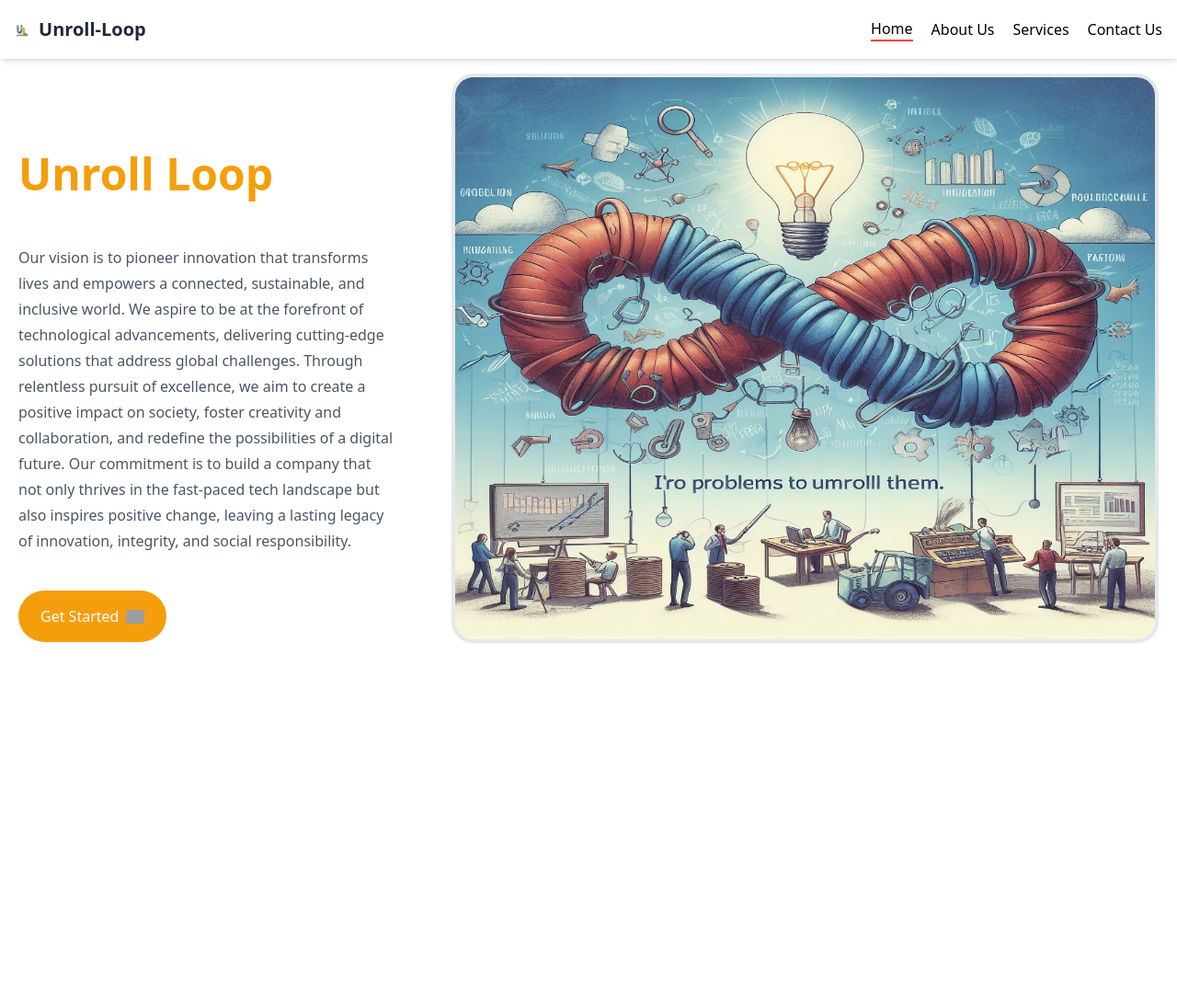
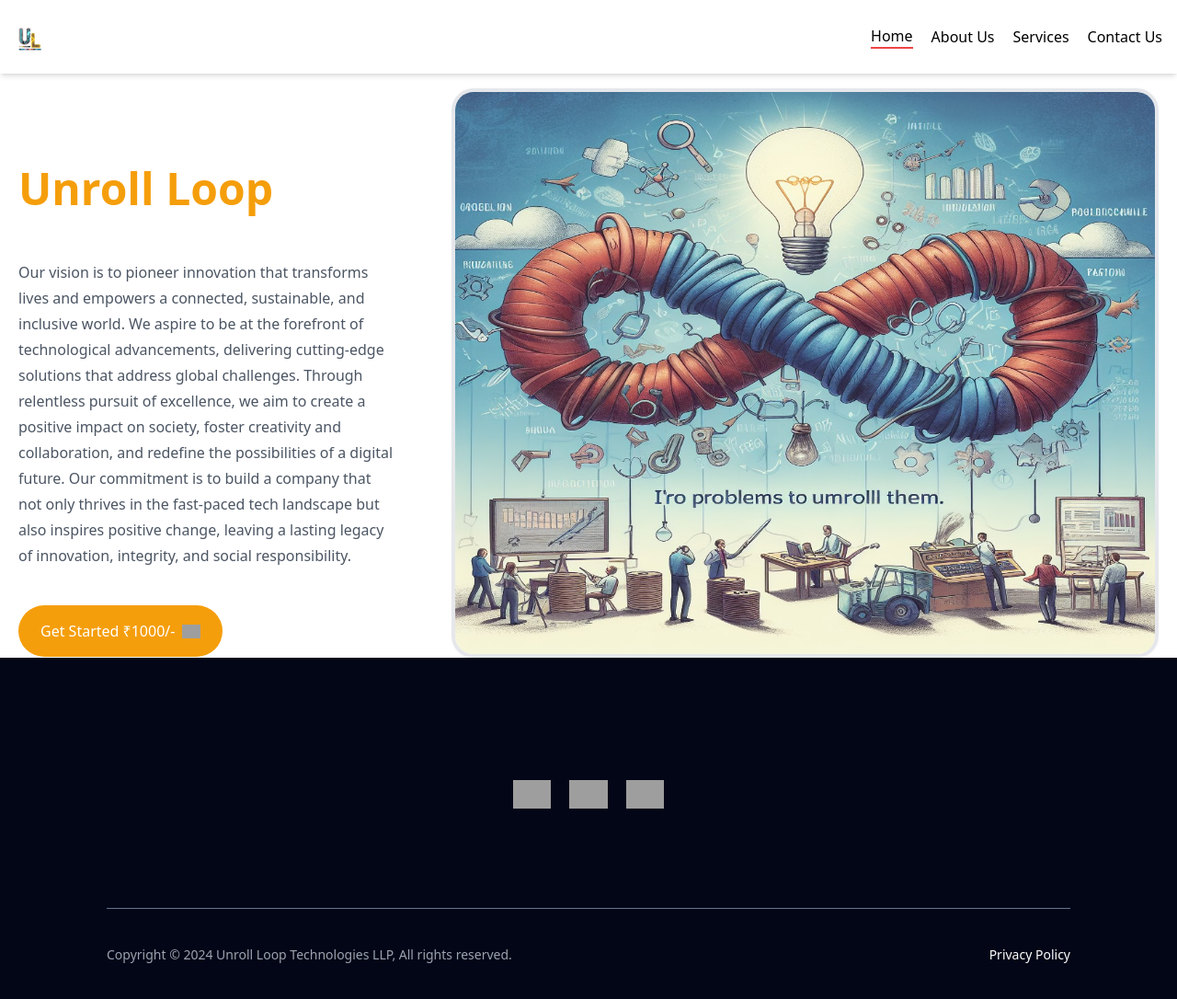
Before and after one commit to Unroll-Loop-Technologies-LLP/Unroll-loop-frontend, a React (Vite) app: page / in a window 1280 px wide. Shown: the whole page at 92% size. Before the commit the page ends 800 px from the top, so only its background shows below. Built offline with nearby package versions, Linux system fonts and the light colour scheme; grey boxes are pictures that could not be loaded.

Commit message:
Bug fixes for the web

```diff
--- a/src/App.jsx
+++ b/src/App.jsx
@@ -6,6 +6,7 @@
 import HomeComponent from './components/Home';
 import AvboutComponent from './components/AboutUs';
 import ServiceComponent from './components/Services';
+import Footer from './components/Footer';
 import ContactUs from './components/ContactUs';
 
 export const App = () => {
@@ -17,7 +18,9 @@
                 <Route path="/about" element={<AvboutComponent />} />
                 <Route path="/contact" element={<ContactUs />} />
                 <Route path="/services" element={<ServiceComponent />} />
+                {/* <Route path="/privacy" element={<PrivacyPolicy/>}/> */}
             </Routes>
+            <Footer />
                     {/* Add other routes here */}
             </Router>
     );
--- a/src/components/ContactUs.jsx
+++ b/src/components/ContactUs.jsx
@@ -1,9 +1,10 @@
+import contactImage from '../assets/contactus.jpeg';
 function ContactUs() {
   return (
     <section className="text-gray-600 body-font relative">
       <div className="absolute inset-0 bg-gray-300">
         <img
-          src="https://th.bing.com/th/id/OIP.E0yEvGDqXof63L66vR1r3AHaEK?w=2560&h=1440&rs=1&pid=ImgDetMain"
+        src={contactImage}
           alt="image"
           className="h-full md:h-64 lg:h-full object-cover w-full"
         />
@@ -11,10 +12,10 @@
       <div className="container px-5 py-24 mx-auto flex">
         <div className="lg:w-1/3 md:w-1/2 bg-white rounded-lg p-8 flex flex-col md:ml-auto w-full mt-10 md:mt-0 relative z-10 shadow-md">
           <h2 className="text-gray-900 text-lg mb-1 font-medium title-font">
-            Feedback
+            Contact Us
           </h2>
           <p className="leading-relaxed mb-5 text-gray-600">
-            Please Provide your feedback Query
+            Please Provide your Query
           </p>
           <div className="relative mb-4">
             <label htmlFor="email" className="leading-7 text-sm text-gray-600">
@@ -24,6 +25,8 @@
               type="email"
               id="email"
               name="email"
+              required
+              aria-required
               className="w-full bg-white rounded border border-gray-300 focus:border-indigo-500 focus:ring-2 focus:ring-indigo-200 text-base outline-none text-gray-700 py-1 px-3 leading-8 transition-colors duration-200 ease-in-out"
             ></input>
           </div>
@@ -37,12 +40,19 @@
             <textarea
               id="message"
               name="message"
+              required
+              aria-required
               className="w-full bg-white rounded border border-gray-300 focus:border-indigo-500 focus:ring-2 focus:ring-indigo-200 h-32 text-base outline-none text-gray-700 py-1 px-3 resize-none leading-6 transition-colors duration-200 ease-in-out"
             ></textarea>
           </div>
           <button className="text-white bg-indigo-500 border-0 py-2 px-6 focus:outline-none hover:bg-indigo-600 rounded text-lg">
             Submit
           </button>
+          <div className="text-black   font-medium mt-4">Address:</div>
+          <div className="text-gray-800">Unroll Loop Technologies LLP</div>
+          <div className="text-gray-800">Sagara, Karnataka, India - 577401</div>
+          <a className="text-gray-800 no-underline font-semibold" href="mailto:contact@unrollloop.com">contact@unrollloop.com</a>
+
           {/* <p className="text-xs text-gray-500 mt-3">Chicharrones blog helvetica normcore iceland tousled brook viral artisan.</p> */}
         </div>
       </div>
--- a/src/components/Footer.jsx
+++ b/src/components/Footer.jsx
@@ -1,66 +1,52 @@
 import * as React from "react";
+import { Link } from "react-router-dom";
 
 function Footer(props) {
+  const navigateToPrivacy = ()=> {
+    window.open('https://privacy.unrollloop.com');
+  }
   return (
     <div className="justify-center items-stretch bg-slate-950 flex flex-col px-16 max-md:px-5">
       <div className="max-w-screen-xl items-stretch flex flex-col mx-5 px-8 max-md:max-w-full max-md:mr-2.5 max-md:px-5">
         <div className="items-center flex flex-col justify-center px-16 py-12 max-md:max-w-full max-md:px-5">
           <div className="flex w-[482px] max-w-full flex-col items-stretch my-8">
-            <img
-              loading="lazy"
-              srcSet="..."
-              className="aspect-[2.46] object-contain object-center w-[118px] justify-center items-center overflow-hidden self-center max-w-full"
-            />
-            <span className="items-stretch flex justify-between gap-5 mt-12 px-2 py-1 max-md:max-w-full max-md:flex-wrap max-md:mt-10">
-              <div className="text-gray-400 text-sm leading-5 grow whitespace-nowrap">
-                Offerings
-              </div>
-              <div className="text-gray-400 text-sm leading-5">Experts</div>
-              <div className="text-gray-400 text-sm leading-5">
-                Testimonials
-              </div>
-              <div className="text-gray-400 text-sm leading-5">Pricing</div>
-              <div className="text-gray-400 text-sm leading-5 grow whitespace-nowrap">
-                Trusted Partners
-              </div>
-            </span>
-            <div className="justify-between items-start self-center flex w-[168px] max-w-full gap-5 mt-12 px-0.5 max-md:mt-10">
-              <img
-                loading="lazy"
-                src="https://cdn.builder.io/api/v1/image/assets/TEMP/223196cc050da7323c36ad3c6c930a6e47c0746a58de52791e6093f336962948?"
-                className="aspect-square object-contain object-center w-full overflow-hidden shrink-0 flex-1 my-auto"
-              />
+            <div className="justify-between items-center self-center flex w-[168px] max-w-full gap-5 mt-12 px-0.5 max-md:mt-10">
+            <Link to="https://www.instagram.com/unrollloop" className="h-16" target="_blank">
                 <img
                   loading="lazy"
                 src="https://cdn.builder.io/api/v1/image/assets/TEMP/eedbae69d62cd525390c8f25a94981325a479367169a0db3d991e56590c2f998?"
                   className="aspect-square object-contain object-center w-full justify-center items-center overflow-hidden shrink-0 flex-1 my-auto"
                 />
+              </Link>
+              <Link to="https://www.x.com/unrollloop" className="h-16" target="_blank">
                 <img
                   loading="lazy"
                 src="https://cdn.builder.io/api/v1/image/assets/TEMP/734a25bcf7d7fd53a584899ce351d0062ee352792164696690416da5d804ace0?"
-                className="aspect-square object-contain object-center w-full overflow-hidden shrink-0 flex-1"
+                  className="aspect-square object-contain object-center w-full justify-center items-center overflow-hidden shrink-0 flex-1 my-auto"
                 />
+              </Link>
+              <Link to="https://www.linkedin.com/company/unrollloop" className="h-16" target="_blank">
                 <img
                   loading="lazy"
                   src="https://cdn.builder.io/api/v1/image/assets/TEMP/d12ce435c7e2830002871ca8d7e2b5306627baa50a8d3a3d98abf6dd3d104131?"
                   className="aspect-square object-contain object-center w-full justify-center items-center overflow-hidden shrink-0 flex-1 my-auto"
                 />
+              </Link>
             </div>
           </div>
         </div>
         <span className="justify-between items-stretch border-t-[color:var(--System-colors-Blue-Gray-Secondary,#64748B)] flex w-full gap-5 py-10 border-t border-solid max-md:max-w-full max-md:flex-wrap">
           <div className="text-gray-400 text-sm leading-5 grow shrink basis-auto max-md:max-w-full">
-            Copyright � 2023 Ben Greenfield Life � Health, Diet, Fitness, Family
-            & Faith. All rights reserved
+            Copyright &copy; 2024 Unroll Loop Technologies LLP, All rights reserved.
           </div>
           <span className="items-stretch flex gap-4">
-            <div className="text-white text-sm leading-5 grow whitespace-nowrap">
+            <div className="text-white text-sm leading-5 grow whitespace-nowrap cursor-pointer" onClick={navigateToPrivacy}>
               Privacy Policy
             </div>
-            <div className="text-slate-500 text-sm leading-5">|</div>
-            <div className="text-white text-sm leading-5 grow whitespace-nowrap">
+            {/* <div className="text-slate-500 text-sm leading-5">|</div> */}
+            {/* <div className="text-white text-sm leading-5 grow whitespace-nowrap">
               Terms of Service
-            </div>
+            </div> */}
           </span>
         </span>
       </div>
--- a/src/components/Home.jsx
+++ b/src/components/Home.jsx
@@ -27,7 +27,7 @@
                 to="/contact"
                 className="flex items-center text-white text-base font-medium leading-6 bg-amber-500 px-6 py-4 rounded-[100px] max-md:px-5"
               >
-                Get Started
+                Get Started &#8377;1000/-
                 <img
                   loading="lazy"
                   src="https://cdn.builder.io/api/v1/image/assets/TEMP/a0a6792b52c93f60003e338388f28ee3f29b7c7d917cdf1e286a0ffc0c321cf2?"
--- a/src/components/Navbar.jsx
+++ b/src/components/Navbar.jsx
@@ -71,17 +71,15 @@
 
     <nav className="bg-white shadow-md w-full">
       <div className="container mx-auto px-4">
-        <div className="flex items-center justify-between py-4">
+        <div className="flex items-center justify-between py-2">
           {/* Logo and Text in the same div */}
           <div className="flex items-center">
             <img
               src={UnrollLoopLogo}
               alt="Unroll Loop Logo"
-              className="h-8 w-auto"
+              className="h-16 w-auto"
             />
-            <span className="ml-2 text-xl font-bold text-gray-800">
-              Unroll-Loop
-            </span>
+
           </div>
           <div className="md:hidden">
             {/* Hamburger icon and mobile menu */}
```
Also changed, not shown: 1 other file (tests, documents, lock files or other folders). Lines whose indentation alone changed are shown as unchanged.
